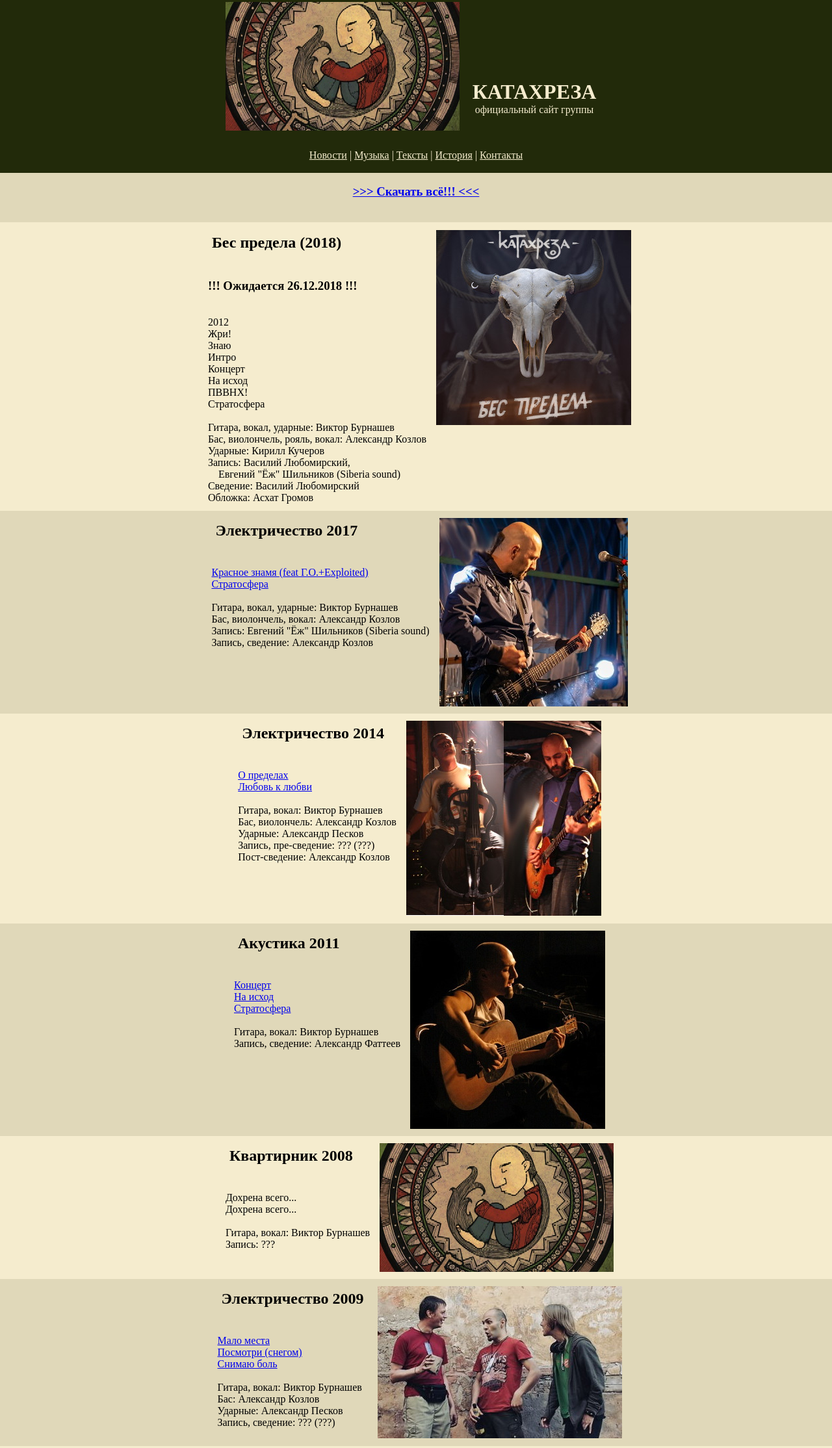
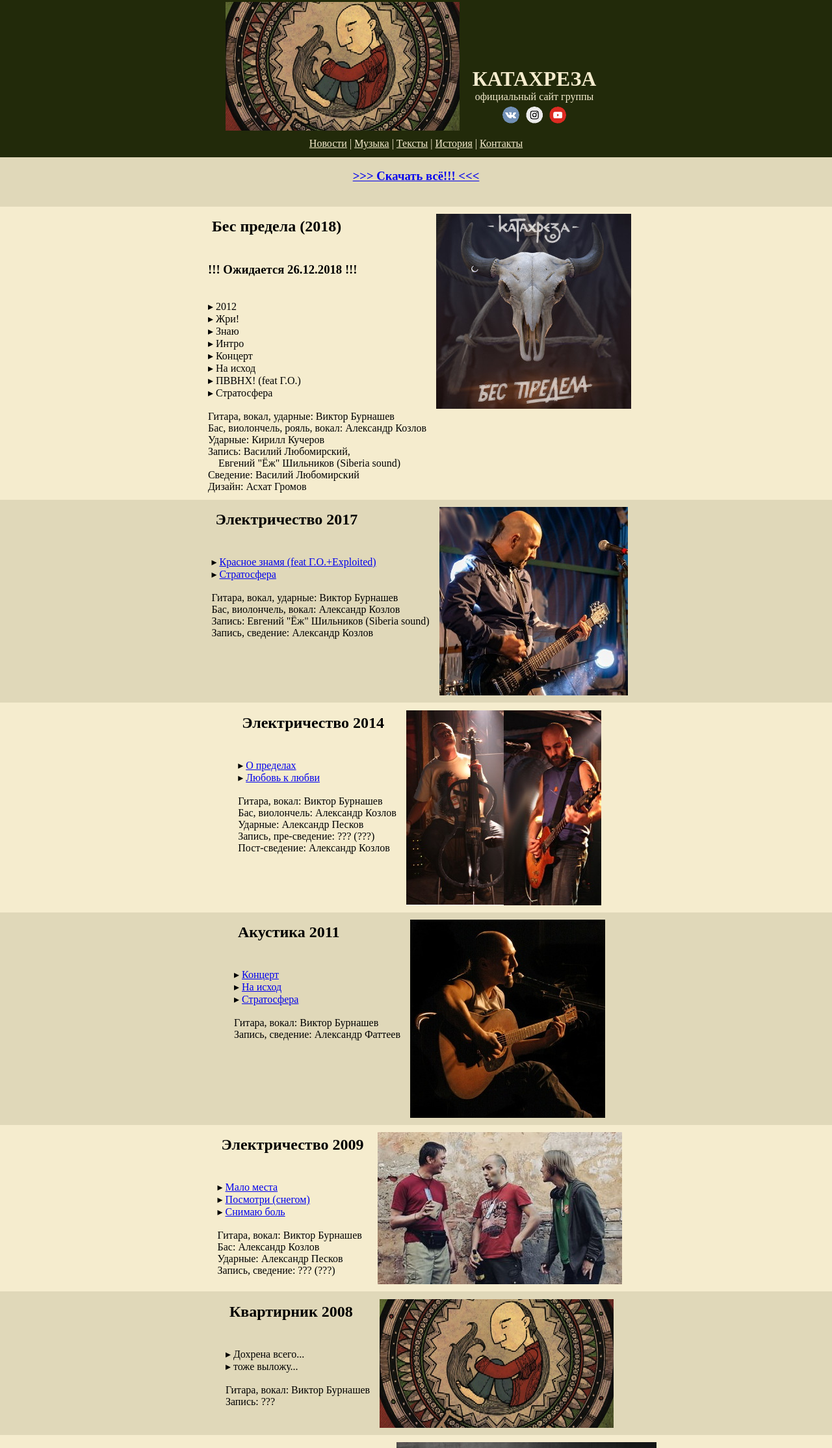
Before and after one commit to alcotel/katasite3, a plain HTML site: page music.htm in a window 1280 px wide. Shown: the part 8-2236 px from the top of the page at 65% size. Drawn offline with Linux system fonts and the light colour scheme.

Commit message:
+ иконки сетей

```diff
--- a/music.htm
+++ b/music.htm
@@ -4,15 +4,17 @@
 	<meta name="viewport" content="width=device-width, initial-scale=1.0">
 	<title>КАТАХРЕЗА - официальный сайт группы</title>
 	<style type="text/css">
-		* { padding: 0; margin: 0; max-heigth: 91534em; }
+		* { padding: 0; margin: 0; max-heigth: 91534em; word-wrap: break-word; max-width: 100%; }
 		html { font-size: 100%; }
-		img { max-width: 100%; display: inline-block; vertical-align: top; margin: 0.7em 0; }
+		img { display: inline-block; vertical-align: top; margin: 0.7em 0; }
+		.icon { margin: 0.4em 0.2em 0.4em 0.2em; width: 1.6em; height: 1.6em; }
 		div { width: 100%;  text-align: left; }
-		.hatdiv { width: auto; display: inline-block; text-align: center; padding: 1em; vertical-align: bottom; }
-		.hat, .menu, .itsme { color: #F5ECCE; }
-		.hat, .foot { display: block; background-color: #222A0A; text-align: center; }
+		.hatdiv { width: auto; display: inline-block; text-align: center; padding: 0 1em 1em 1em; vertical-align: bottom; }
+		.hat, .menuitem, .menu { color: #F5ECCE; }
+		.menu { padding: 0 1em 0.7em 1em; }
+		.hat, .menu, .foot { display: block; background-color: #222A0A; text-align: center; }
 		.foot { color: #8A7050; padding: 0.5em; }
-		.inner1, .inner2 { display: block; text-align: center; }
+		.inner1, .inner2 { display: block; text-align: center; width: 100%; }
 		.inner1 { background-color: #F5ECCE; }
 		.inner2 { background-color: #E0D8B9; }
 		.innerdiv { width: auto; display: inline-block; text-align: left; margin: 0.7em; vertical-align: top; }
@@ -22,18 +24,19 @@
 	<div class="hat">
 		<img src="img/katahead.png">
 		<div class="hatdiv">
-			<h1>КАТАХРЕЗА</h1>
-			официальный сайт группы<br><br>
+			<h1>КАТАХРЕЗА<br></h1>
+			официальный сайт группы<br>
+			<a href="https://vk.com/kataxreza"><img class="icon" src="img/icon_vk.png"></a>
+			<a href="http:/"><img class="icon" src="img/icon_inst.png"></a>
+			<a href="http:/"><img class="icon" src="img/icon_yout.png"></a>
 		</div>
-	</div>
-	<div class="hat">
-		<br>
-		<a class="menu" href="index.htm">Новости</a>
-		| <a class="menu" href="music.htm">Музыка</a>
-		| <a class="menu" href="text.htm">Тексты</a>
-		| <a class="menu" href="history.htm">История</a>
-		| <a class="menu" href="contact.htm">Контакты</a>
-		<br><br>
+		<p class="menu">
+			<a class="menuitem" href="index.htm">Новости</a>
+			| <a class="menuitem" href="music.htm">Музыка</a>
+			| <a class="menuitem" href="text.htm">Тексты</a>
+			| <a class="menuitem" href="history.htm">История</a>
+			| <a class="menuitem" href="contact.htm">Контакты</a>
+		</p>
 	</div>
 	<div class="inner2">
 		<br>
@@ -46,14 +49,14 @@
 			<br>
 			<h3>!!! Ожидается 26.12.2018 !!!</h3><br>
 			<br>
-			2012<br>
-			Жри!<br>
-			Знаю<br>
-			Интро<br>
-			Концерт<br>
-			На исход<br>
-			ПВВНХ!<br>
-			Стратосфера<br>
+			▸ 2012<br>
+			▸ Жри!<br>
+			▸ Знаю<br>
+			▸ Интро<br>
+			▸ Концерт<br>
+			▸ На исход<br>
+			▸ ПВВНХ! (feat Г.О.)<br>
+			▸ Стратосфера<br>
 			<br>
 			Гитара, вокал, ударные: Виктор Бурнашев<br>
 			Бас, виолончель, рояль, вокал: Александр Козлов<br>
@@ -61,7 +64,7 @@
 			Запись: Василий Любомирский,<br>
 			&nbsp; &nbsp; Евгений "Ёж" Шильников (Siberia sound)<br>
 			Сведение: Василий Любомирский<br>
-			Обложка: Асхат Громов<br>
+			Дизайн: Асхат Громов<br>
 		</div>
 		<img src="img/2018.jpg">
 	</div>
@@ -69,8 +72,8 @@
 		<div class="innerdiv">
 			<h2>Электричество 2017</h2><br>
 			<br>
-			<a href="audio/2017/expgo2017.mp3">Красное знамя (feat Г.О.+Exploited)</a><br>
-			<a href="audio/2017/stratosphera2017.mp3">Стратосфера</a></br>
+			▸ <a href="audio/2017/expgo2017.mp3">Красное знамя (feat Г.О.+Exploited)</a><br>
+			▸ <a href="audio/2017/stratosphera2017.mp3">Стратосфера</a></br>
 			<br>
 			Гитара, вокал, ударные: Виктор Бурнашев<br>
 			Бас, виолончель, вокал: Александр Козлов<br>
@@ -83,8 +86,8 @@
 		<div class="innerdiv">
 			<h2>Электричество 2014</h2><br>
 			<br>
-			<a href="audio/2014/o_predelah2014.mp3">О пределах</a><br>
-			<a href="audio/2014/lubov_k_lub2014.mp3">Любовь к любви</a><br>
+			▸ <a href="audio/2014/o_predelah2014.mp3">О пределах</a><br>
+			▸ <a href="audio/2014/lubov_k_lub2014.mp3">Любовь к любви</a><br>
 			<br>
 			Гитара, вокал: Виктор Бурнашев<br>
 			Бас, виолончель: Александр Козлов<br>
@@ -98,9 +101,9 @@
 		<div class="innerdiv">
 			<h2>Акустика 2011</h2><br>
 			<br>
-			<a href="audio/2011/konzzert2011.mp3">Концерт</a><br>
-			<a href="audio/2011/naishod2011.mp3">На исход</a><br>
-			<a href="audio/2011/stratosphera2011.mp3">Стратосфера</a><br>
+			▸ <a href="audio/2011/konzzert2011.mp3">Концерт</a><br>
+			▸ <a href="audio/2011/naishod2011.mp3">На исход</a><br>
+			▸ <a href="audio/2011/stratosphera2011.mp3">Стратосфера</a><br>
 			<br>
 			Гитара, вокал: Виктор Бурнашев<br>
 			Запись, сведение: Александр Фаттеев<br>
@@ -109,23 +112,11 @@
 	</div>
 	<div class="inner1">
 		<div class="innerdiv">
-			<h2>Квартирник 2008</h2><br>
-			<br>
-			Дохрена всего...<br>
-			Дохрена всего...<br>
-			<br>
-			Гитара, вокал: Виктор Бурнашев<br>
-			Запись: ???<br>
-		</div>
-		<img src="img/katahead.png">
-	</div>
-	<div class="inner2">
-		<div class="innerdiv">
 			<h2>Электричество 2009</h2><br>
 			<br>
-			<a href="audio/2009/malomesta2009.mp3">Мало места</a><br>
-			<a href="audio/2009/posmotri2009.mp3">Посмотри (снегом)</a><br>
-			<a href="audio/2009/snimayu_bol2009.mp3">Снимаю боль</a><br>
+			▸ <a href="audio/2009/malomesta2009.mp3">Мало места</a><br>
+			▸ <a href="audio/2009/posmotri2009.mp3">Посмотри (снегом)</a><br>
+			▸ <a href="audio/2009/snimayu_bol2009.mp3">Снимаю боль</a><br>
 			<br>
 			Гитара, вокал: Виктор Бурнашев<br>
 			Бас: Александр Козлов<br>
@@ -134,14 +125,26 @@
 		</div>
 		<img src="img/2009.jpg">
 	</div>
+	<div class="inner2">
+		<div class="innerdiv">
+			<h2>Квартирник 2008</h2><br>
+			<br>
+			▸ Дохрена всего...<br>
+			▸ тоже выложу...<br>
+			<br>
+			Гитара, вокал: Виктор Бурнашев<br>
+			Запись: ???<br>
+		</div>
+		<img src="img/katahead.png">
+	</div>
 	<div class="inner1">
 		<div class="innerdiv">
 			<h2>Записи до 2007 года</h2><br>
 			<br>
-			<a href="audio/older/mezhdu_ldom.mp3">Между льдом и водой</a><br>
-			<a href="audio/older/vvoda.mp3">Вешняя вода</a><br>
-			<a href="audio/older/posmotri.mp3">Посмотри (3 оконца)</a><br>
-			<a href="audio/older/mezhdu_ldom_e.mp3">Между льдом и водой<br> &nbsp; &nbsp; (электрическая версия)</a><br>
+			▸ <a href="audio/older/mezhdu_ldom.mp3">Между льдом и водой</a><br>
+			▸ <a href="audio/older/vvoda.mp3">Вешняя вода</a><br>
+			▸ <a href="audio/older/posmotri.mp3">Посмотри (3 оконца)</a><br>
+			▸ <a href="audio/older/mezhdu_ldom_e.mp3">Между льдом и водой<br> &nbsp; &nbsp; (электрическая версия)</a><br>
 			<br>
 			Гитара, вокал: Виктор Бурнашев<br>
 			Бас, гитара, вокал: Александр Козлов<br>
@@ -151,8 +154,8 @@
 		</div>
 		<img src="img/older.jpg">
 	</div>
-	<div class="foot">
+	<div class="hat"><p class="foot">
 		Говнодизайн страницы: Александр Козлов (L) 2018<br>
-	</div>
+	</p></div>
 
 </body></html>
```
Also changed, not shown: img/icon_inst.png (added), img/icon_vk.png (added), img/icon_yout.png (added).
